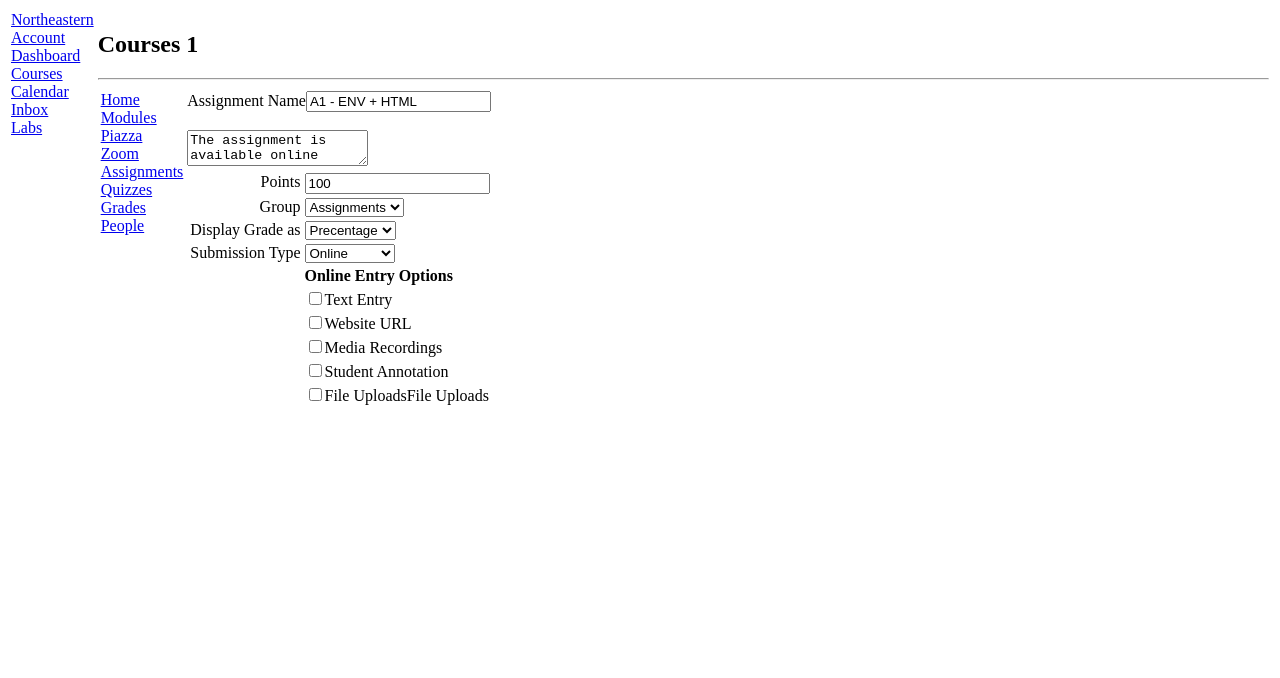
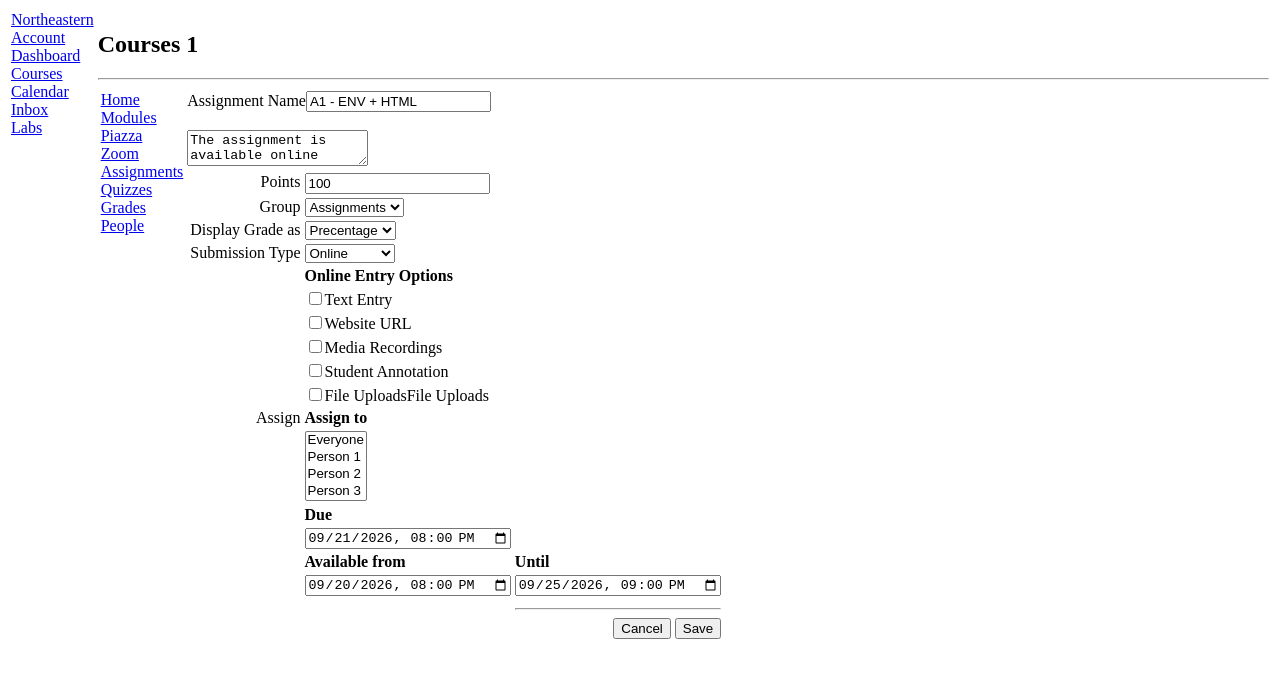
Before and after one commit to notch1p/cs5610, a Next.js app: page /courses/1/assignments/1 in a window 1280 px wide. Shown: the top 678 px of the page. Built offline with nearby package versions, Linux system fonts and the light colour scheme.

Commit message:
finished lab1, sort of

```diff
--- a/app/(kambaz)/courses/[cid]/assignments/[aid]/page.tsx
+++ b/app/(kambaz)/courses/[cid]/assignments/[aid]/page.tsx
@@ -98,6 +98,86 @@ export default function AssignmentEditor() {
               <label htmlFor="wd-file-upload">File Uploads</label>
             </td>
           </tr>
+          <tr>
+            <td align="right" valign="top">
+              Assign
+            </td>
+            <td>
+              <label htmlFor="wd-assign-to">
+                <b>Assign to</b>
+              </label>
+            </td>
+          </tr>
+          <tr>
+            <td align="right" valign="top"></td>
+            <td>
+              <select multiple id="wd-assign-to">
+                <option value="EVERYONE">Everyone</option>
+                <option value="PERSON1">Person 1</option>
+                <option value="PERSON2">Person 2</option>
+                <option value="PERSON3">Person 3</option>
+              </select>
+            </td>
+          </tr>
+          <tr>
+            <td align="right" valign="top"></td>
+            <td>
+              <label htmlFor="wd-due-date">
+                <b>Due</b>
+              </label>
+            </td>
+          </tr>
+          <tr>
+            <td align="right" valign="top"></td>
+            <td>
+              <input
+                type="datetime-local"
+                id="wd-due-date"
+                defaultValue="2026-09-21T20:00"
+              />
+            </td>
+          </tr>
+          <tr>
+            <td align="right"></td>
+            <td align="left" valign="top">
+              <label htmlFor="wd-available-from">
+                <b>Available from</b>
+              </label>
+            </td>
+            <td align="left" valign="top">
+              <label htmlFor="wd-available-until">
+                <b>Until</b>
+              </label>
+            </td>
+          </tr>
+          <tr>
+            <td align="right"></td>
+            <td align="left" valign="top">
+              <input
+                type="datetime-local"
+                id="wd-availble-from"
+                defaultValue="2026-09-20T20:00"
+              />
+            </td>
+            <td align="left" valign="top">
+              <input
+                type="datetime-local"
+                id="wd-availble-until"
+                defaultValue="2026-09-25T21:00"
+              />
+            </td>
+          </tr>
+          <tr>
+            <td align="right"></td>
+            <td align="right"></td>
+            <td align="right" valign="top">
+              <hr />
+              <button id="wd-cancel">Cancel</button>&nbsp;
+              <button type="submit" id="wd-save">
+                Save
+              </button>
+            </td>
+          </tr>
         </tbody>
       </table>
     </div>
```
Also changed, not shown: 1 other file (tests, documents, lock files or other folders).
